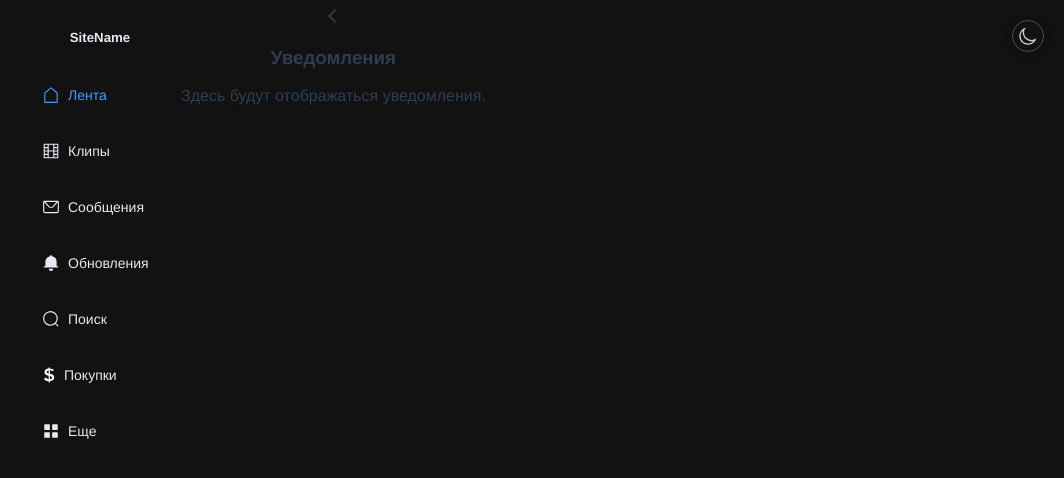
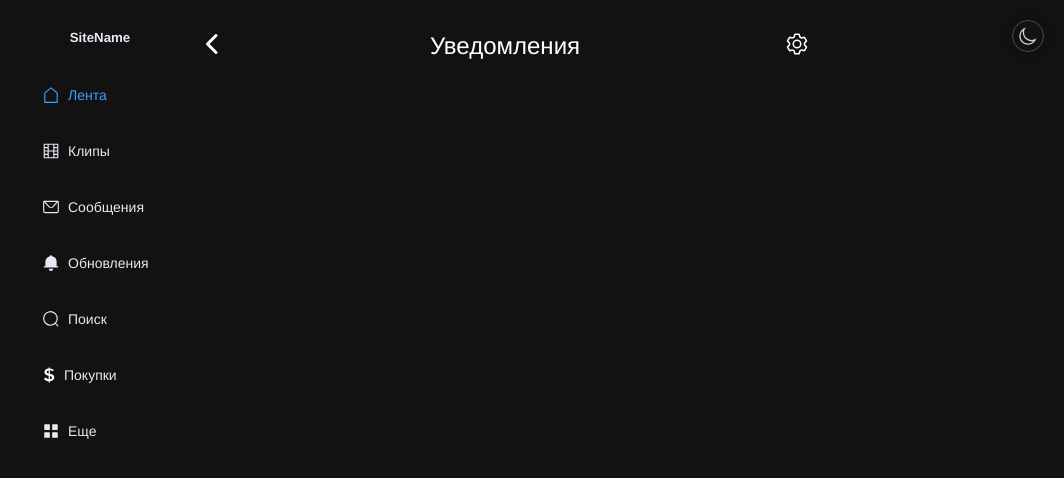
Before and after one commit to zazplay/ton_spane-, a Vue app in the folder ton-spane_front/: page /notifications in a window 1280 px wide. Shown: the top 478 px of the page, without its empty margins (216-1280 px from the left). Built offline with nearby package versions, Linux system fonts and the light colour scheme.

Commit message:
#Update NotificationsPage.vue

```diff
--- a/ton-spane_front/src/components/Page/MessagePage.vue
+++ b/ton-spane_front/src/components/Page/MessagePage.vue
@@ -1,6 +1,7 @@
 <template>
   <div class="common-layout" style="width: 100%;">
     <el-container>
+
       <el-header>
         <el-container class="container-header">
           <!-- Стрелка назад для возврата на предыдущую страницу -->
@@ -9,10 +10,11 @@
           </el-icon>
           <div>Сообщения</div>
           <el-icon>
-            <Setting />
+            <Edit />
           </el-icon>
         </el-container>
       </el-header>
+
       <el-main>
         <el-tabs v-model="activeName" class="demo-tabs" @tab-click="handleClick">
           <el-tab-pane label="Все" name="all">All</el-tab-pane>
--- a/ton-spane_front/src/components/Page/NotificationsPage.vue
+++ b/ton-spane_front/src/components/Page/NotificationsPage.vue
@@ -1,15 +1,29 @@
 <template>
-  <div>
+  <div class="common-layout" style="width: 100%;">
+    <el-container>
+
+      <el-header>
+        <el-container class="container-header">
           <!-- Стрелка назад для возврата на предыдущую страницу -->
           <el-icon class="back-arrow" @click="goBack">
             <ArrowLeftBold />
           </el-icon>
-    <h1>Уведомления</h1>
-    <p>Здесь будут отображаться уведомления.</p>
+          <div>Уведомления</div>
+          <el-icon>
+            <Setting />
+          </el-icon>
+        </el-container>
+      </el-header>
+
+      <el-main>
+
+      </el-main>
+    </el-container>
   </div>
 </template>
 
 <script>
+
   export default {
     name: 'NotificationsPage',
     methods: {
@@ -22,5 +36,13 @@ export default {
 </script>
 
 <style scoped>
-/* Стили для страницы уведомлений */
+ .container-header {
+    display: flex;
+    justify-content: space-between;
+    color: white;
+    width: 100%;
+    margin-top: 1em;
+    font-size: x-large;
+  }
+
 </style>
```
Also changed, not shown: ton-spane_front/src/route.js (+2 -8 lines), ton-spane_front/src/components/Page/SearchPage.vue (indentation only). Lines whose indentation alone changed are shown as unchanged.
